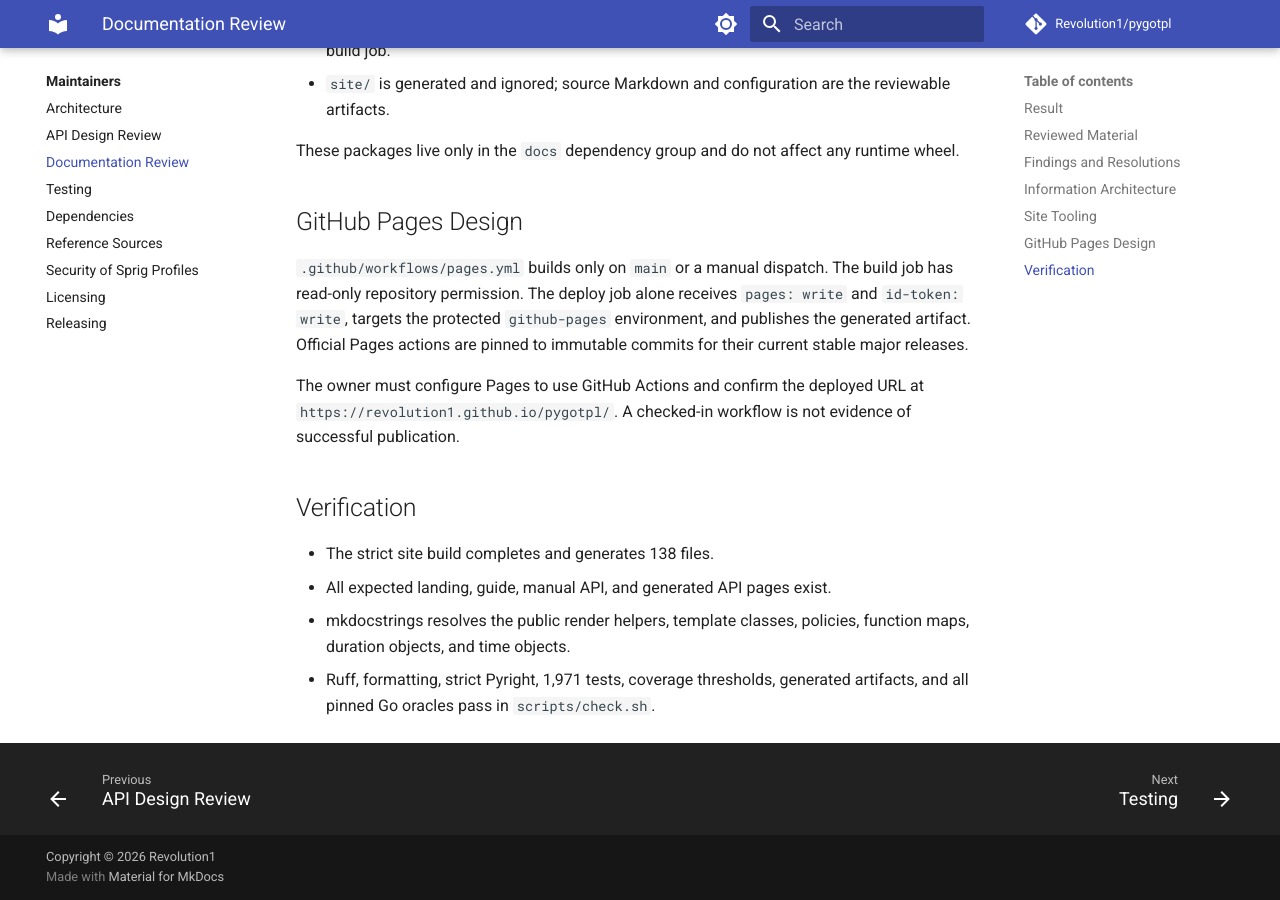
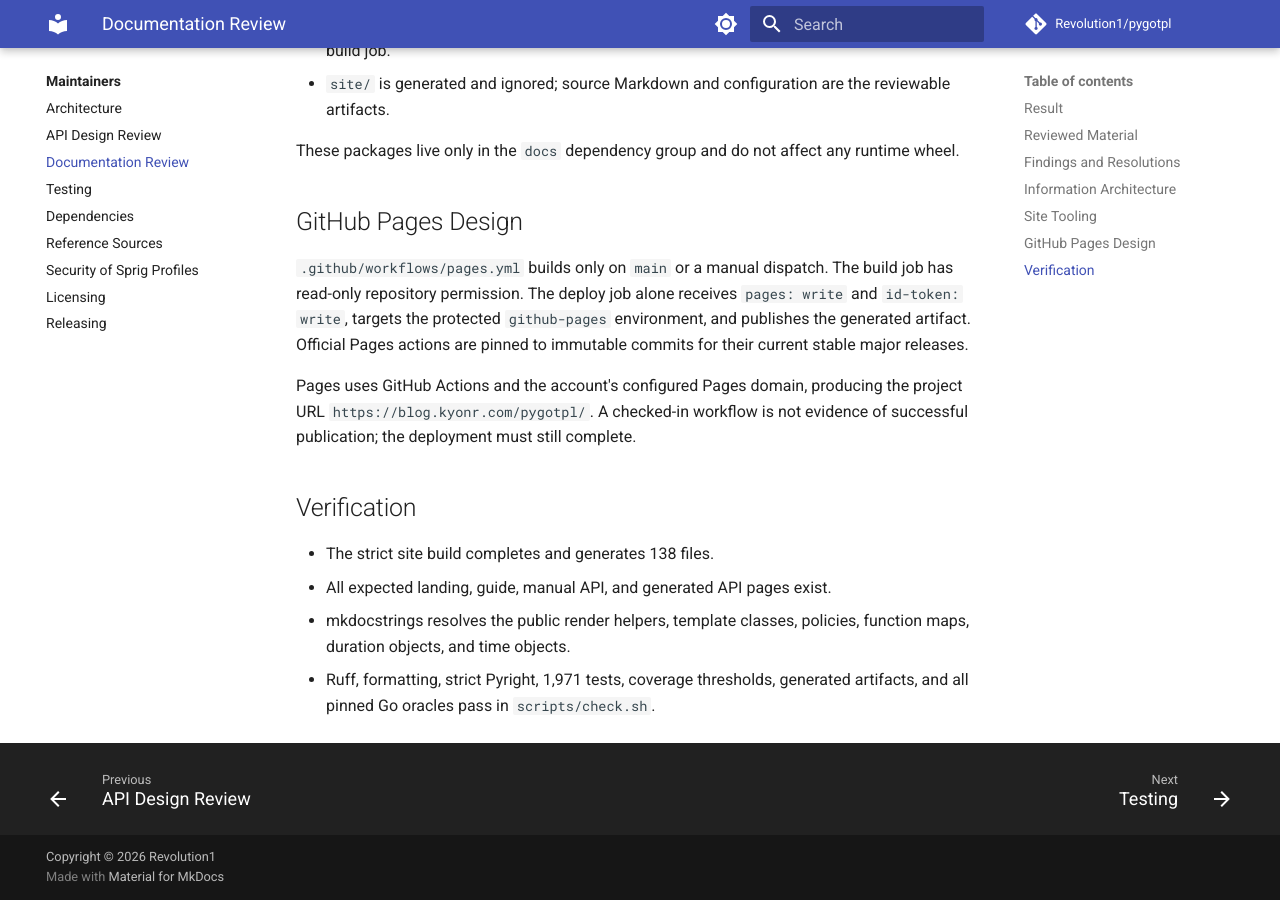
Before and after one commit to Revolution1/pygotpl, an MkDocs documentation site: the page built from docs/reports/m10-documentation-review.md, in a window 1280 px wide and 900 px high, scrolled down 2005 px. Built offline with MkDocs 1.6.1 and Material for MkDocs 9.7.7, drawn with Linux system fonts in a browser that asks for light colours; comment, search, counter and statistics services are not loaded.

Commit message:
Use the configured Pages domain

```diff
--- a/docs/reports/m10-documentation-review.md
+++ b/docs/reports/m10-documentation-review.md
@@ -71,9 +71,9 @@ build job has read-only repository permission. The deploy job alone receives
 environment, and publishes the generated artifact. Official Pages actions are
 pinned to immutable commits for their current stable major releases.
 
-The owner must configure Pages to use GitHub Actions and confirm the deployed
-URL at `https://revolution1.github.io/pygotpl/`. A checked-in workflow is not
-evidence of successful publication.
+Pages uses GitHub Actions and the account's configured Pages domain, producing
+the project URL `https://blog.kyonr.com/pygotpl/`. A checked-in workflow is not
+evidence of successful publication; the deployment must still complete.
 
 ## Verification
 
--- a/mkdocs.yml
+++ b/mkdocs.yml
@@ -1,6 +1,6 @@
 site_name: gotpl
 site_description: Go-compatible text and HTML templates for Python
-site_url: https://revolution1.github.io/pygotpl/
+site_url: https://blog.kyonr.com/pygotpl/
 repo_url: https://github.com/Revolution1/pygotpl
 repo_name: Revolution1/pygotpl
 copyright: Copyright &copy; 2026 Revolution1
```
Also changed, not shown: README.md (+2 -3 lines).
